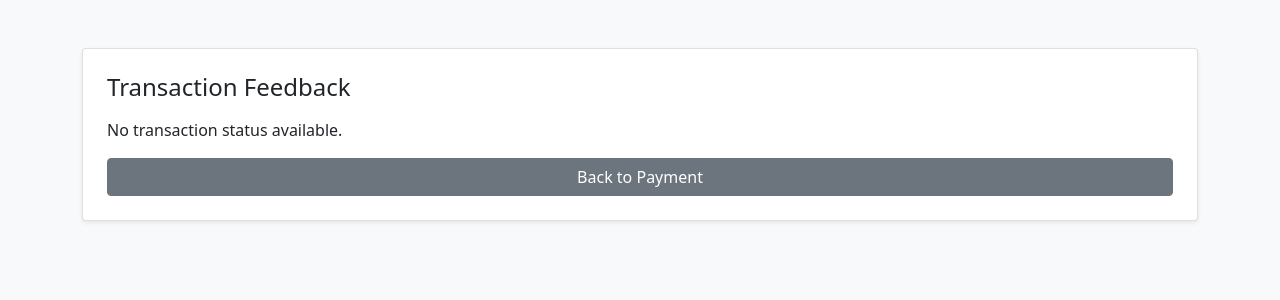
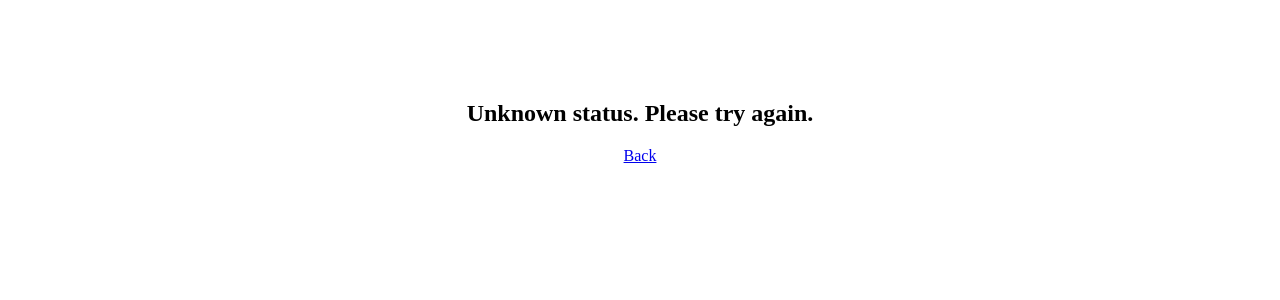
Before and after one commit to omusu123/mpesa_project, a PHP site: page /status.php in a window 1280 px wide. Shown: the top 300 px of the page. Run offline with PHP 8.4, Linux system fonts and the light colour scheme.

Commit message:
Update status.php

```diff
--- a/status.php
+++ b/status.php
@@ -1,21 +1,21 @@
 <?php
-session_start();
-$status = $_SESSION['transaction_status'] ?? 'No transaction status available.';
+$status = $_GET['status'] ?? 'unknown';
 ?>
 <!DOCTYPE html>
 <html lang="en">
 <head>
   <meta charset="UTF-8" />
-  <title>Transaction Status</title>
-  <link href="https://cdn.jsdelivr.net/npm/bootstrap@5.1.3/dist/css/bootstrap.min.css" rel="stylesheet"/>
+  <meta name="viewport" content="width=device-width, initial-scale=1.0" />
+  <title>Payment Status</title>
 </head>
-<body class="bg-light">
-  <div class="container mt-5">
-    <div class="card p-4 shadow-sm">
-      <h4 class="mb-3">Transaction Feedback</h4>
-      <p><?= htmlspecialchars($status) ?></p>
-      <a href="index.php" class="btn btn-secondary">Back to Payment</a>
-    </div>
+<body>
+  <div style="margin-top: 100px; text-align: center;">
+    <?php if ($status == 'waiting'): ?>
+      <h2>Please check your phone to authorize payment.</h2>
+    <?php else: ?>
+      <h2>Unknown status. Please try again.</h2>
+    <?php endif; ?>
+    <a href="index.php">Back</a>
   </div>
 </body>
 </html>
```
